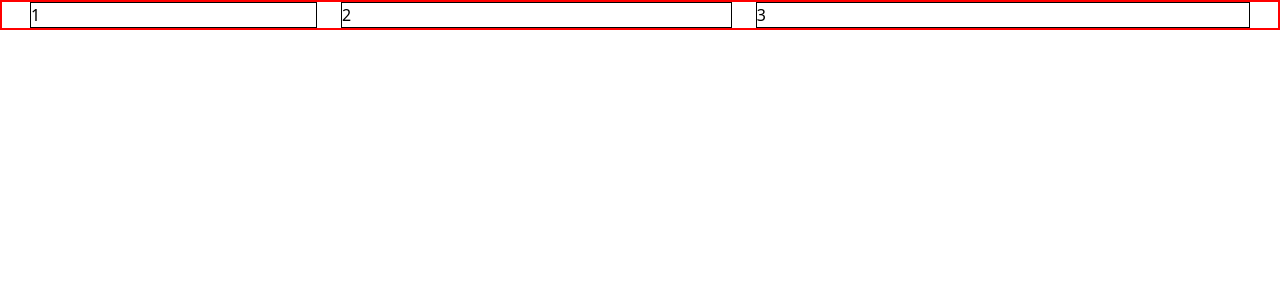
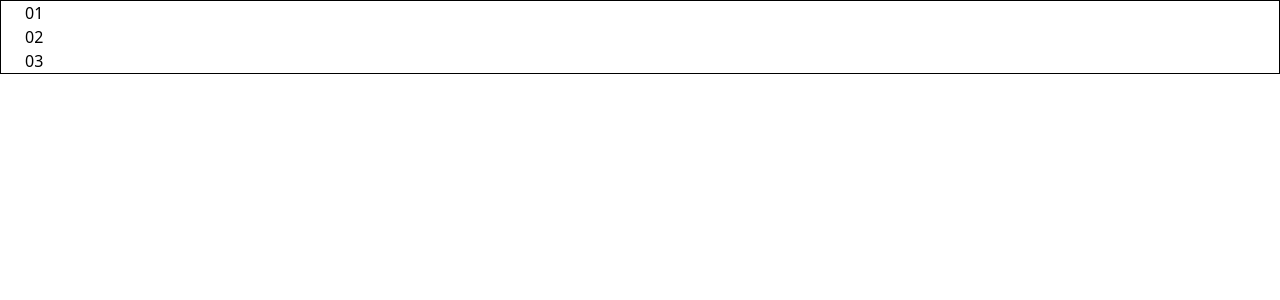
Before and after one commit to dannymhmdi/BeMe, a Next.js app: page / in a window 1280 px wide. Shown: the top 300 px of the page. Built offline with nearby package versions, Linux system fonts and the light colour scheme.

Commit message:
basepage work good

```diff
--- a/app/page.js
+++ b/app/page.js
@@ -1,8 +1,7 @@
-
 import LandingLayout from "@/layouts/landing-layout/landing-layout";
-import { Button, Container } from "@mui/material";
+import { BasePage } from "@/src/component/base-page";
+import { Container } from "@mui/material";
 import Image from "next/image";
-
 export default function Home() {
   const style = {
     //  width: '50%',
@@ -11,19 +10,12 @@ export default function Home() {
   return (
     <>
       <LandingLayout>
-        <div className="container flex flex-wrap" style={style}>
-          <div className="w-3/12 px-3  ">
-            <div className="border">1</div>
-          </div>
-          <div className="w-4/12 px-3">
-            <div className="border">2</div>
-          </div>
-          <div className="w-5/12 px-3">
-            <div className="border">3</div>
-          </div>
-        </div>
 
-
+        <BasePage fluid={'false'}>
+          <div>01</div>
+          <div>02</div>
+          <div>03</div>
+        </BasePage>
 
       </LandingLayout>
     </>
--- a/src/component/base-page/base-page.jsx
+++ b/src/component/base-page/base-page.jsx
@@ -1,13 +1,12 @@
 import { Container } from "@mui/material";
 import React from "react";
-import { Helmet } from "react-helmet-async";
 
-const BasePage = ({ children, title ,fluid}) => {
+const BasePage = ({ children, title, fluid, fixed }) => {
   return (
-    <Container maxWidth={fluid} fixed className="border">
-      <Helmet>
+    <Container maxWidth={fluid} fixed={fixed} className="border">
+      {/* <Helmet>
         <title>{title}</title>
-      </Helmet>
+      </Helmet> */}
       {children}
     </Container>
   );
```
Also changed, not shown: 2 other files (tests, documents, lock files or other folders).
